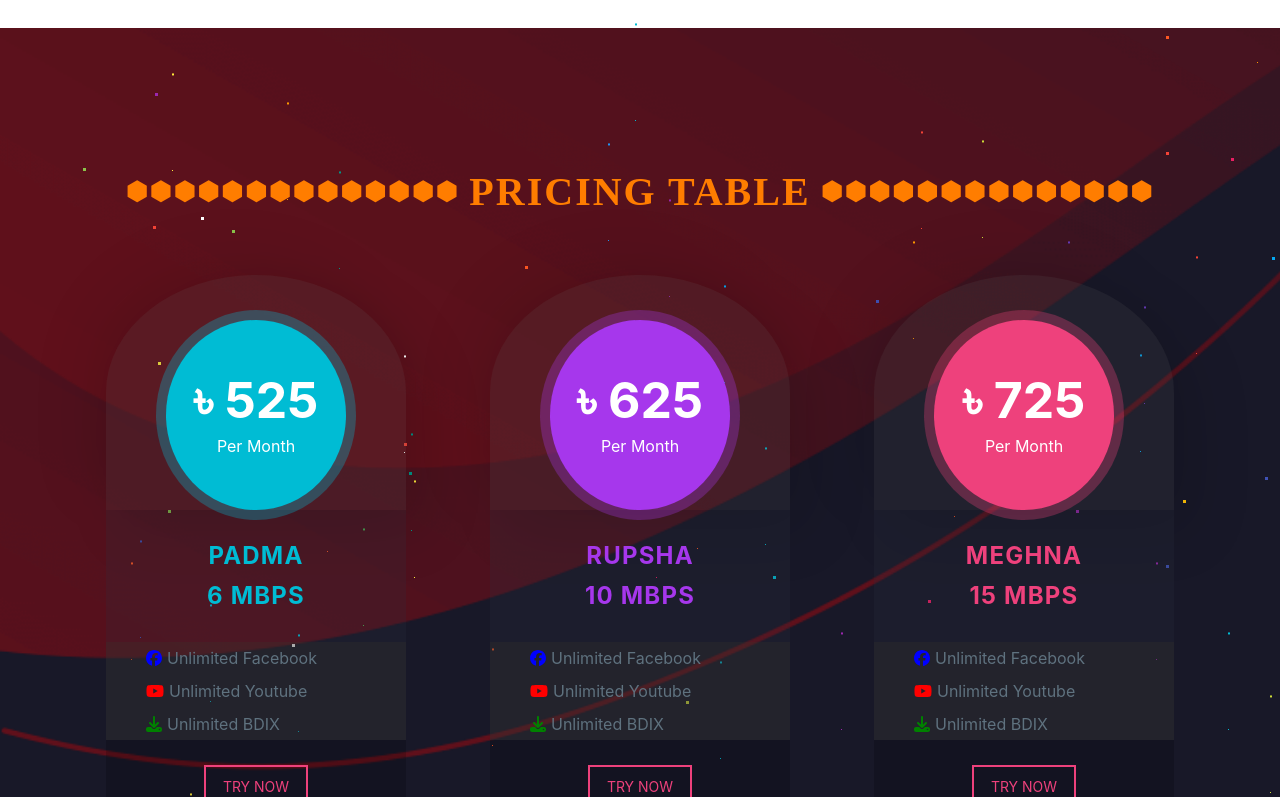
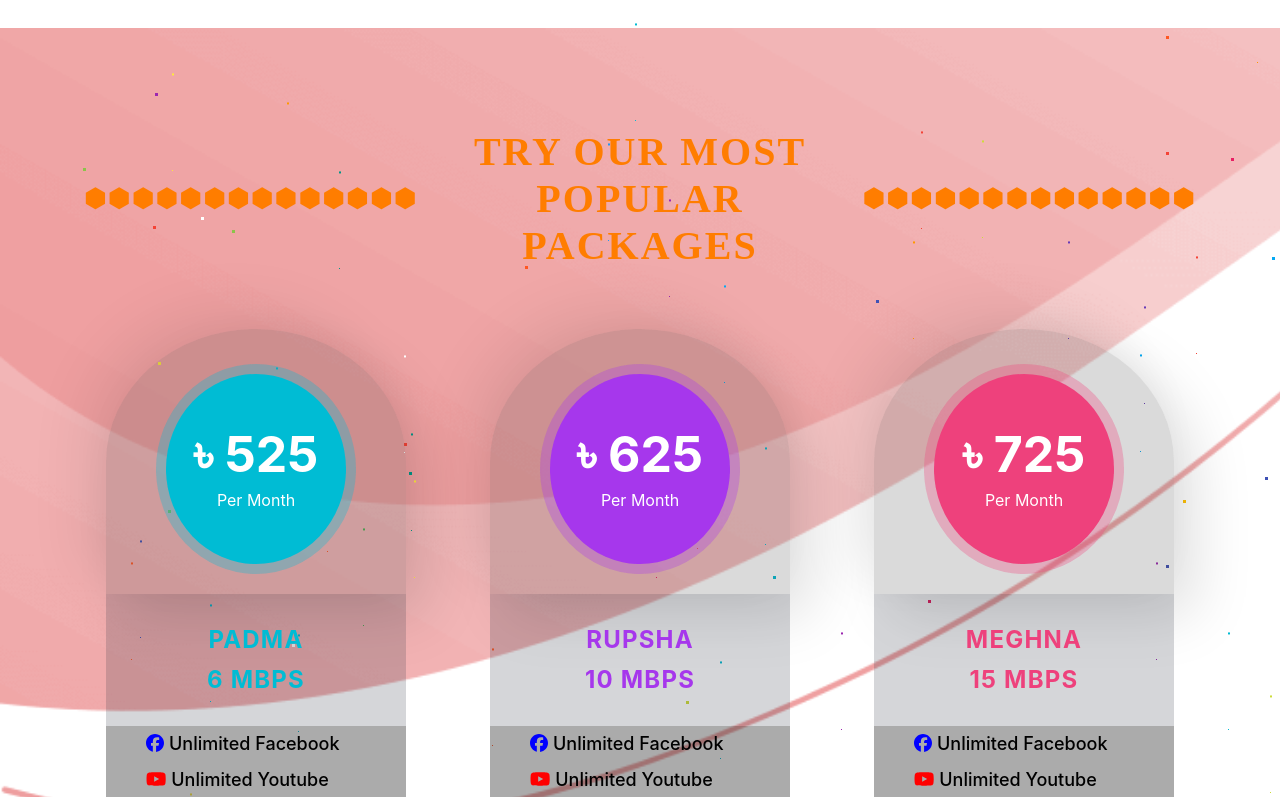
Before and after one commit to sohrab09/Udoy-Website, a React (Vite) app: page / in a window 1280 px wide. Shown: the part 1080-1877 px from the top of the page. Built offline with nearby package versions, Linux system fonts and the light colour scheme.

Commit message:
Changs in design

```diff
--- a/src/components/Facility/Facility.css
+++ b/src/components/Facility/Facility.css
@@ -4,7 +4,7 @@
   padding: 110px 0px 70px;
   background-position: center top;
   background-repeat: no-repeat;
-  background-color: rgb(37, 37, 37);
+  /* background-color: rgb(37, 37, 37); */
 }
 
 .internet-section-four .shadow-layer-one {
@@ -34,7 +34,7 @@
 
 .sec-title-three.centered {
   text-align: center;
-  color: #fff;
+  color: #000000;
   font-size: 42px;
 }
 
--- a/src/components/Facility/Facility.jsx
+++ b/src/components/Facility/Facility.jsx
@@ -12,12 +12,12 @@ const Facility = () => {
             <div className="shadow-layer-one" style={{ backgroundImage: `url(${shadow1})` }}></div>
             <div className="shadow-layer-two" style={{ backgroundImage: `url(${shadow2})` }}></div>
             <div className="auto-container">
-                <div className="sec-title-three light centered">
+                <div className="sec-title-three light centered" data-aos="fade-down">
                     <h2>UDOY Internet <br /> Don’t Suffer The Buffer</h2>
                 </div>
                 <div className="content-row">
 
-                    <div className="content-column col-lg-6 col-md-12 col-sm-12">
+                    <div className="content-column col-lg-6 col-md-12 col-sm-12" data-aos="fade-up-right">
                         <div className="inner-column">
 
                             <div className="internet-block">
@@ -53,7 +53,7 @@ const Facility = () => {
                         </div>
                     </div>
 
-                    <div className="image-column col-lg-6 col-md-12 col-sm-12">
+                    <div className="image-column col-lg-6 col-md-12 col-sm-12" data-aos="fade-up-left">
                         <div className="inner-column">
                             <div className="image">
                                 <img src={map} alt="" className='map-image' />
--- a/src/components/Packages/Packages.css
+++ b/src/components/Packages/Packages.css
@@ -1,6 +1,6 @@
 .mainContainer {
   background-image: url("../../assets/pattern-3.png");
-  background-color: #181828;
+  /* background-color: #181828; */
   background-size: cover;
   height: 100%;
   width: 100%;
@@ -194,7 +194,7 @@
 }
 
 .title-h1 {
-  margin-top: 1em;
+  /* margin-top: 1em; */
   margin-bottom: 1em;
   letter-spacing: 0.05em;
   text-transform: uppercase;
@@ -205,8 +205,8 @@
   background-color: rgba(71, 71, 72, 0.2);
   border-top-right-radius: 50%;
   border-top-left-radius: 50%;
-  /* padding-top: 45px;
-  padding-bottom: 34px; */
+  padding-top: 30px;
+  padding-bottom: 30px;
   text-align: center;
   box-shadow: 20px 20px 60px rgba(0, 0, 0, 0.13),
     -20px -20px 60px rgba(29, 29, 29, 0.08);
@@ -284,7 +284,9 @@ figure {
 }
 
 .specification-body {
-  color: #5f727f;
+  color: #000000;
+  font-size: 18px;
+  font-weight: 500;
 }
 
 .pricing-column {
--- a/src/components/Packages/Packages.jsx
+++ b/src/components/Packages/Packages.jsx
@@ -153,7 +153,7 @@ const Packages = () => {
                 </div>
 
                 <div className="price-header-container">
-                    <h1 className="title-h1 text-center title-around-flex"><span>pricing table</span></h1>
+                    <h1 className="title-h1 text-center title-around-flex"><span>Try Our Most Popular Packages</span></h1>
                 </div>
 
                 <div className='pricing-table'>
```
